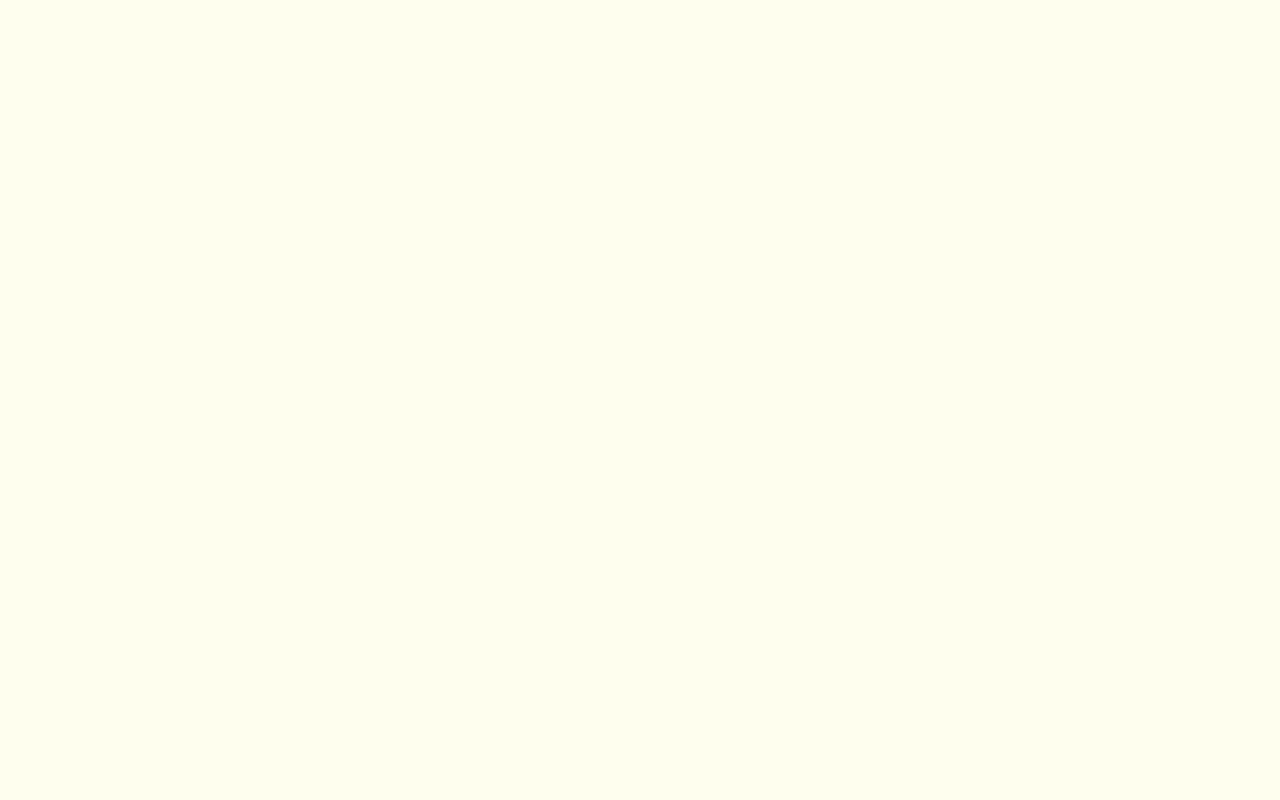
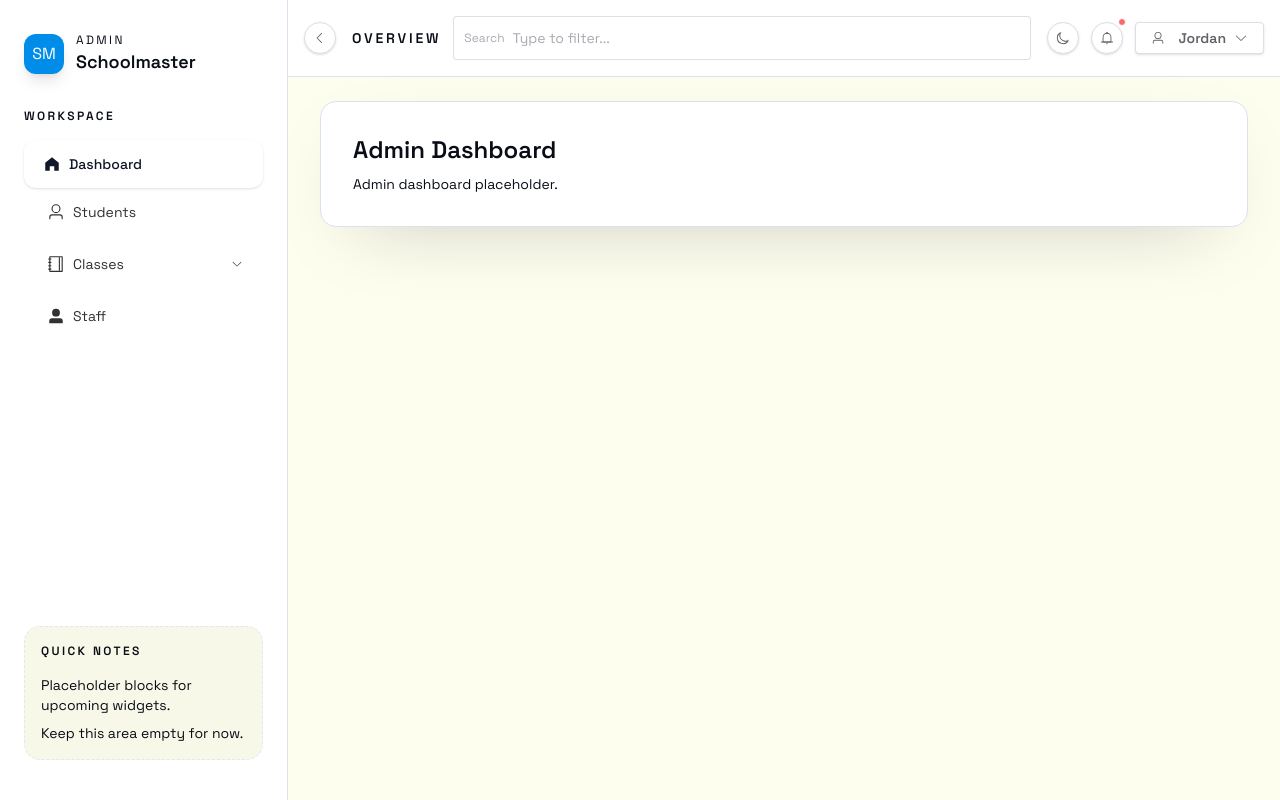
Before and after one commit to edersondev/schoolmaster-front, a Vue app: page /admin in a window 1280 px wide. Before the commit this address had no page. Built offline with nearby package versions, Linux system fonts and the light colour scheme.

Commit message:
feat: update admin sidebar menu and routing structure for improved navigation

```diff
--- a/src/components/admin/AdminSidebar.vue
+++ b/src/components/admin/AdminSidebar.vue
@@ -1,6 +1,9 @@
 <script setup>
 import { HomeFilled, Notebook, User, UserFilled } from '@element-plus/icons-vue'
+import { useRoute } from 'vue-router'
 import { adminSidebarMenu } from './adminSidebarMenu'
+
+const route = useRoute()
 
 const { collapsed } = defineProps({
   collapsed: {
@@ -39,7 +42,8 @@ const dashboardClass = '!h-12 !rounded-xl !px-4 !text-sm !font-medium !bg-white
         background-color="transparent"
         active-text-color="#0f172a"
         :collapse="collapsed"
-        :default-active="'dashboard'"
+        :default-active="route.path"
+        router
       >
         <template v-for="item in adminSidebarMenu" :key="item.index">
           <ElSubMenu v-if="item.children" :index="item.index">
@@ -78,7 +82,7 @@ const dashboardClass = '!h-12 !rounded-xl !px-4 !text-sm !font-medium !bg-white
           <ElMenuItem
             v-else
             :index="item.index"
-            :class="item.index === 'dashboard' ? dashboardClass : menuItemClass"
+            :class="item.index === '/admin' ? dashboardClass : menuItemClass"
           >
             <ElIcon v-if="item.icon" class="text-base">
               <component :is="iconMap[item.icon]" />
--- a/src/components/admin/adminSidebarMenu.js
+++ b/src/components/admin/adminSidebarMenu.js
@@ -1,21 +1,21 @@
 export const adminSidebarMenu = [
-  { index: 'dashboard', label: 'Dashboard', icon: 'HomeFilled' },
-  { index: 'students', label: 'Students', icon: 'User' },
+  { index: '/admin', label: 'Dashboard', icon: 'HomeFilled' },
+  { index: '/admin/students', label: 'Students', icon: 'User' },
   {
-    index: 'classes',
+    index: '/admin/classes',
     label: 'Classes',
     icon: 'Notebook',
     children: [
       {
-        index: 'classes/programs',
+        index: '/admin/classes/programs',
         label: 'Programs',
         children: [
-          { index: 'classes/programs/schedule', label: 'Schedule' },
-          { index: 'classes/programs/subjects', label: 'Subjects' },
+          { index: '/admin/classes/programs/schedule', label: 'Schedule' },
+          { index: '/admin/classes/programs/subjects', label: 'Subjects' },
         ],
       },
-      { index: 'classes/assignments', label: 'Assignments' },
+      { index: '/admin/classes/assignments', label: 'Assignments' },
     ],
   },
-  { index: 'staff', label: 'Staff', icon: 'UserFilled' },
+  { index: '/admin/staff', label: 'Staff', icon: 'UserFilled' },
 ]
--- a/src/router/index.js
+++ b/src/router/index.js
@@ -1,8 +1,115 @@
 import { createRouter, createWebHistory } from 'vue-router'
+
+import AdminLayout from '@/components/admin/AdminLayout.vue'
+import DashboardPage from '@/pages/DashboardPage.vue'
+import AccountSettingsPage from '@/pages/account/AccountSettingsPage.vue'
+import EditProfilePage from '@/pages/account/EditProfilePage.vue'
+import AdminDashboardPage from '@/pages/admin/AdminDashboardPage.vue'
+import AdminSectionPage from '@/pages/admin/AdminSectionPage.vue'
+import SchoolAdminDashboardPage from '@/pages/school-admin/SchoolAdminDashboardPage.vue'
+import TeacherDashboardPage from '@/pages/teacher/TeacherDashboardPage.vue'
+import StudentDashboardPage from '@/pages/student/StudentDashboardPage.vue'
+import GuardianDashboardPage from '@/pages/guardian/GuardianDashboardPage.vue'
 
 const router = createRouter({
   history: createWebHistory(import.meta.env.BASE_URL),
-  routes: [],
+  routes: [
+    {
+      path: '/',
+      name: 'dashboard',
+      component: DashboardPage,
+      meta: { role: 'shared' },
+    },
+    {
+      path: '/account/edit-profile',
+      name: 'account-edit-profile',
+      component: EditProfilePage,
+      meta: { role: 'shared' },
+    },
+    {
+      path: '/account/settings',
+      name: 'account-settings',
+      component: AccountSettingsPage,
+      meta: { role: 'shared' },
+    },
+    {
+      path: '/admin',
+      component: AdminLayout,
+      meta: { role: 'admin' },
+      children: [
+        {
+          path: '',
+          name: 'admin-dashboard',
+          component: AdminDashboardPage,
+          meta: { role: 'admin' },
+        },
+        {
+          path: 'students',
+          name: 'admin-students',
+          component: AdminSectionPage,
+          meta: { role: 'admin', title: 'Students' },
+        },
+        {
+          path: 'classes',
+          redirect: '/admin/classes/programs',
+        },
+        {
+          path: 'classes/programs',
+          name: 'admin-classes-programs',
+          component: AdminSectionPage,
+          meta: { role: 'admin', title: 'Programs' },
+        },
+        {
+          path: 'classes/programs/schedule',
+          name: 'admin-classes-programs-schedule',
+          component: AdminSectionPage,
+          meta: { role: 'admin', title: 'Schedule' },
+        },
+        {
+          path: 'classes/programs/subjects',
+          name: 'admin-classes-programs-subjects',
+          component: AdminSectionPage,
+          meta: { role: 'admin', title: 'Subjects' },
+        },
+        {
+          path: 'classes/assignments',
+          name: 'admin-classes-assignments',
+          component: AdminSectionPage,
+          meta: { role: 'admin', title: 'Assignments' },
+        },
+        {
+          path: 'staff',
+          name: 'admin-staff',
+          component: AdminSectionPage,
+          meta: { role: 'admin', title: 'Staff' },
+        },
+      ],
+    },
+    {
+      path: '/school-admin',
+      name: 'school-admin-dashboard',
+      component: SchoolAdminDashboardPage,
+      meta: { role: 'school-admin' },
+    },
+    {
+      path: '/teacher',
+      name: 'teacher-dashboard',
+      component: TeacherDashboardPage,
+      meta: { role: 'teacher' },
+    },
+    {
+      path: '/student',
+      name: 'student-dashboard',
+      component: StudentDashboardPage,
+      meta: { role: 'student' },
+    },
+    {
+      path: '/guardian',
+      name: 'guardian-dashboard',
+      component: GuardianDashboardPage,
+      meta: { role: 'guardian' },
+    },
+  ],
 })
 
 export default router
```
